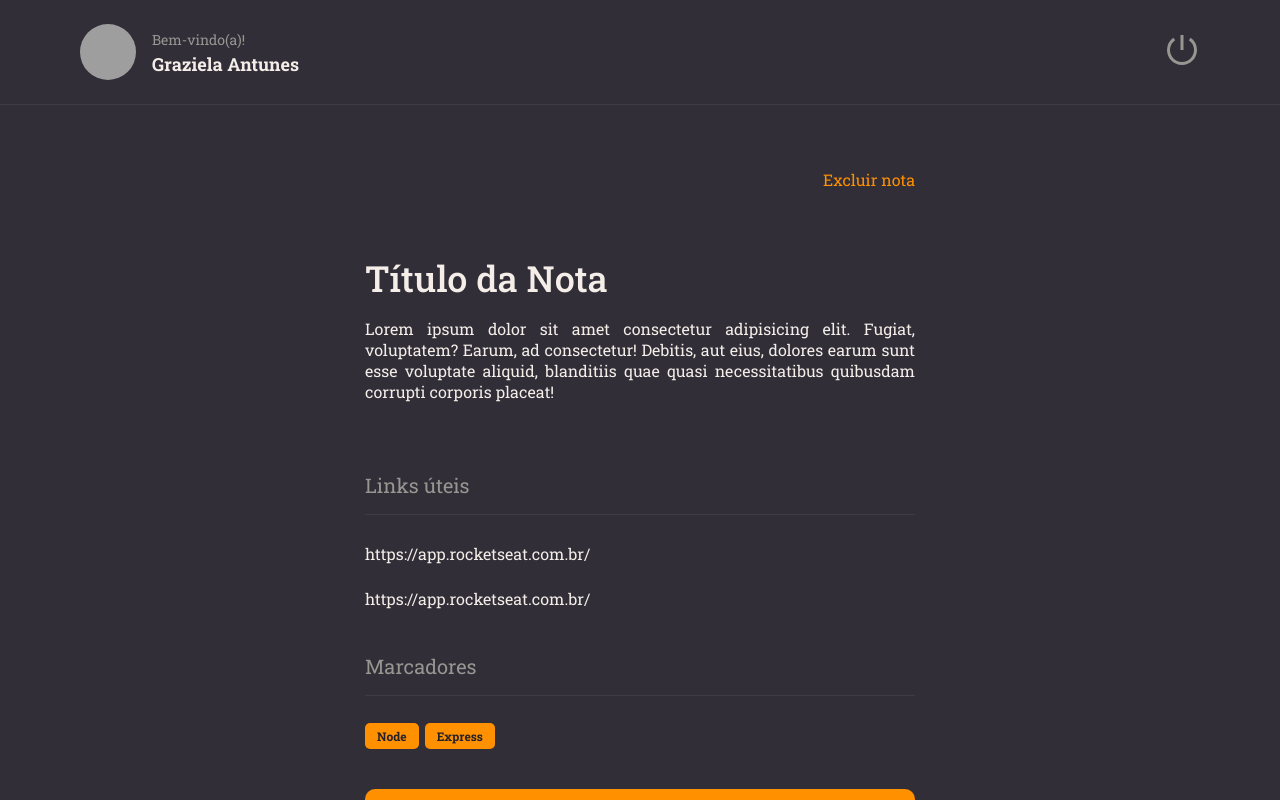
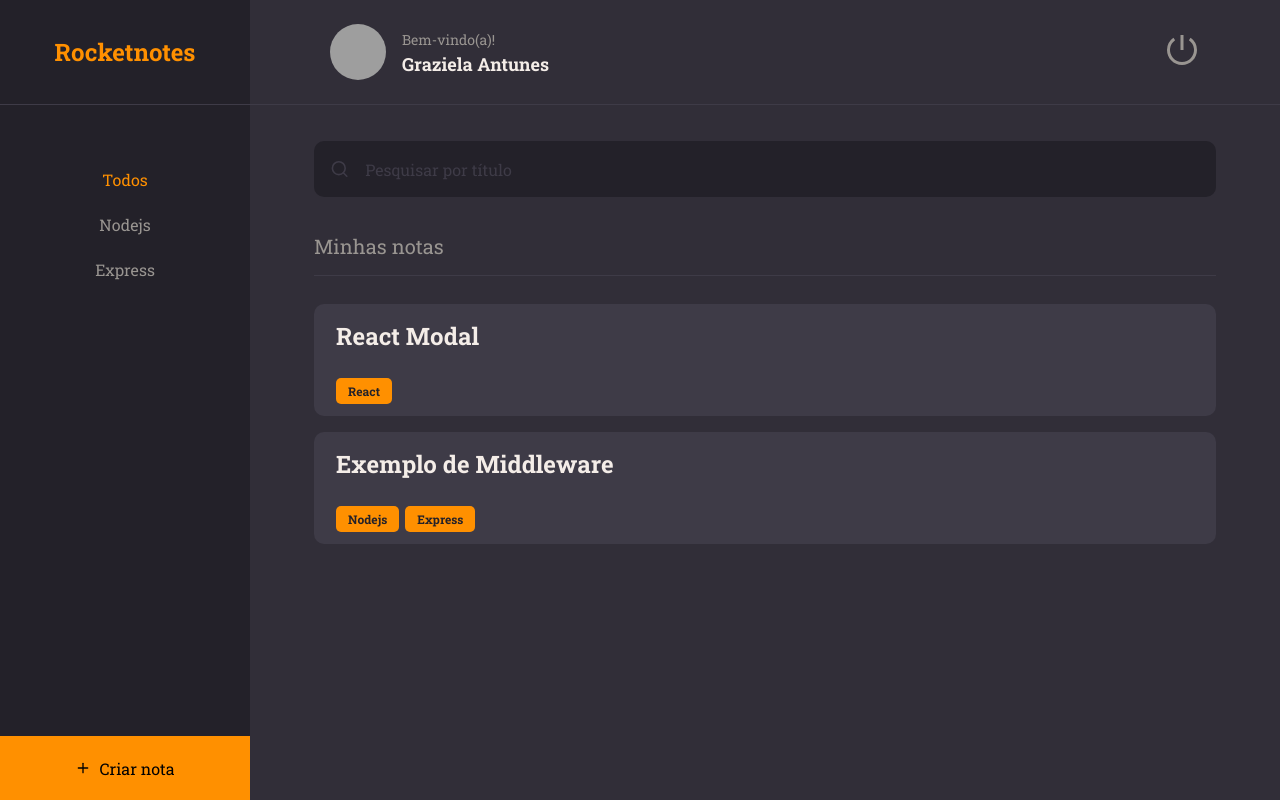
Before and after one commit to sagraziela/rocketnotes-interface, a React (Vite) app: page / in a window 1280 px wide. Built offline with nearby package versions, Linux system fonts and the light colour scheme; grey boxes are pictures that could not be loaded.

Commit message:
Page 'Home' and components InputText and Card

```diff
--- a/src/components/ButtonText/index.jsx
+++ b/src/components/ButtonText/index.jsx
@@ -1,9 +1,10 @@
 import { Container } from "./styled";
 
-export function ButtonText({ title, ...rest }) {
+export function ButtonText({ title, isActive = false, ...rest }) {
     return (
         <Container
         type="button"
+        isActive={isActive}
         {...rest}
         >
             {title}
--- a/src/components/ButtonText/styled.js
+++ b/src/components/ButtonText/styled.js
@@ -5,5 +5,5 @@ export const Container = styled.button`
     border: none;
     background: none;
     font-size: ${({ theme }) => theme.FONT_SIZE.MD};
-    color: ${({ theme }) => theme.COLORS.HIGHLIGHT_COLOR};
+    color: ${({ theme, isActive }) => isActive ? theme.COLORS.HIGHLIGHT_COLOR : theme.COLORS.GRAY_300};
 `;
--- /dev/null
+++ b/src/components/Card/index.jsx
@@ -0,0 +1,17 @@
+import { Container } from "./styles";
+import { Tag } from "../Tag";
+
+export function Card({data, ...rest}) {
+    return (
+        <Container {...rest}>
+            <h2>{data.title}</h2>
+
+            {
+                data.tags &&
+                <div>
+                    {data.tags.map(tag => <Tag key={tag.id} title={tag.name} />)}
+                </div>
+            }
+        </Container>
+    )
+}
--- /dev/null
+++ b/src/components/Card/styles.js
@@ -0,0 +1,21 @@
+import styled from "styled-components";
+
+export const Container = styled.div`
+    width: 100%;
+    height: 112px;
+    background-color: ${({ theme }) => theme.COLORS.GRAY_700};
+    padding: 16px 22px;
+    margin-bottom: 16px;
+
+    display: flex;
+    flex-direction: column;
+    justify-content: space-between;
+
+    border: none;
+    border-radius: 10px;
+
+    > h2 {
+        font-size: ${({ theme }) => theme.FONT_SIZE.XXL};
+        font-weight: ${({ theme }) => theme.FONT_WEIGHT.BOLD};
+    }
+`;
--- /dev/null
+++ b/src/components/InputText/index.jsx
@@ -0,0 +1,11 @@
+import { Container } from "./styles";
+
+export function InputText({ icon: Icon, ...rest }) {
+    return (
+        <Container
+        >
+            { Icon && <Icon size={20} /> }
+            <input type="text" {...rest} />
+        </Container>
+    )
+}
--- /dev/null
+++ b/src/components/InputText/styles.js
@@ -0,0 +1,33 @@
+import styled from 'styled-components';
+
+export const Container = styled.div`
+    width: 100%;
+    display: flex;
+    align-items: center;
+
+    background-color: ${({ theme }) => theme.COLORS.GRAY_900};
+    border-radius: 10px;
+    outline: 2px ${({ theme }) => theme.COLORS.GRAY_300};
+
+    > input {
+        border: none;
+        height: 56px;
+        width: 100%;
+        padding: 16px;
+
+        color: ${({ theme }) => theme.COLORS.GRAY_100};
+        font-size: ${({ theme }) => theme.FONT_SIZE.MD};
+        line-height: 24px;
+        background-color: transparent;
+        outline: none;
+
+        ::placeholder {
+            color: ${({ theme }) => theme.COLORS.GRAY_700};
+        }
+    }
+
+    > svg {
+        margin-left: 16px;
+        color: ${({ theme }) => theme.COLORS.GRAY_700};
+    }
+`;
--- a/src/components/Section/styles.js
+++ b/src/components/Section/styles.js
@@ -2,14 +2,13 @@ import styled from "styled-components";
 
 export const Container = styled.section`
     width: 100%;
-    margin-bottom: 28px;
 
     > h2 {
         border-bottom-width: 1px;
         border-bottom-style: solid;
         border-bottom-color: ${({ theme }) => theme.COLORS.GRAY_700};
         margin-bottom: 28px;
-        padding: 16px 0;
+        padding-bottom: 16px;
 
         font-size: ${({ theme }) => theme.FONT_SIZE.XL};
         font-weight: ${({ theme }) => theme.FONT_WEIGHT.REGULAR};
--- a/src/components/Tag/index.jsx
+++ b/src/components/Tag/index.jsx
@@ -1,7 +1,11 @@
 import { Container } from "./styles";
 
-export function Tag({ title }) {
+export function Tag({ title, ...rest }) {
     return (
-        <Container>{title}</Container>
+        <Container
+        {...rest}
+        >
+            {title}
+        </Container>
     )
 }
--- a/src/main.jsx
+++ b/src/main.jsx
@@ -2,14 +2,14 @@ import React from 'react';
 import ReactDOM from 'react-dom/client';
 import { ThemeProvider } from 'styled-components';
 import GlobalStyles from './styles/global'
-import { Details } from './pages/Details';
+import { Home } from './pages/Home';
 import theme from './styles/theme'
 
 ReactDOM.createRoot(document.getElementById('root')).render(
   <React.StrictMode>
     <ThemeProvider theme={theme}>
       <GlobalStyles />
-      <Details />
+      <Home />
     </ThemeProvider>
   </React.StrictMode>
 )
--- /dev/null
+++ b/src/pages/Home/index.jsx
@@ -0,0 +1,60 @@
+import { Container, Brand, Menu, Search, Content, NewNote } from "./styles";
+import { Header } from '../../components/Header';
+import { Section } from '../../components/Section';
+import { ButtonText } from '../../components/ButtonText';
+import { InputText } from "../../components/InputText";
+import { Card } from "../../components/Card";
+import { Tag } from "../../components/Tag";
+import { FiPlus, FiSearch } from 'react-icons/fi';
+
+export function Home() {
+    return (
+        <Container>
+            <Brand>
+            <h1>Rocketnotes</h1>
+            </Brand>
+
+            <Header></Header>
+
+            <Menu>
+                <li><ButtonText title="Todos" isActive ></ButtonText></li>
+                <li><ButtonText title="Nodejs" ></ButtonText></li>
+                <li><ButtonText title="Express" ></ButtonText></li>
+            </Menu>
+
+            <Search>
+                <InputText placeholder="Pesquisar por título" icon={FiSearch} />
+            </Search>
+
+            <Content>
+                <Section title="Minhas notas"></Section>
+
+                <Card
+                data={{
+                    title: 'React Modal',
+                    tags: [
+                        {id: 1, name: 'React'}
+                        ]
+                    }}
+                />
+
+                <Card
+                data={{
+                    title: 'Exemplo de Middleware',
+                    tags: [
+                        {id: 2, name: 'Nodejs'},
+                        {id: 3, name: 'Express'}
+                        ]
+                    }}
+                />
+
+            </Content>
+
+            <NewNote>
+                <FiPlus />
+                <p>Criar nota</p>
+            </NewNote>
+
+        </Container>
+    )
+}
--- /dev/null
+++ b/src/pages/Home/styles.js
@@ -0,0 +1,75 @@
+import styled from "styled-components";
+
+export const Container = styled.div`
+    width: 100%;
+    height: 100vh;
+    display: grid;
+
+    grid-template-columns: 250px auto;
+    grid-template-rows: 105px 128px auto 64px;
+    grid-template-areas:
+    "brand header"
+    "menu search"
+    "menu content"
+    "newNote content";
+
+    background-color: ${({ theme }) => theme.COLORS.GRAY_800};
+`;
+
+export const Brand = styled.div`
+    grid-area: brand;
+    display: flex;
+    justify-content: center;
+    align-items: center;
+    padding: auto;
+    background-color: ${({ theme }) => theme.COLORS.GRAY_900};
+
+    border-bottom-width: 1px;
+    border-bottom-style: solid;
+    border-bottom-color: ${({ theme }) => theme.COLORS.GRAY_700};;
+
+    > h1 {
+        font-size: ${({ theme }) => theme.FONT_SIZE.XXL};
+        font-weight: ${({ theme }) => theme.FONT_WEIGHT.BOLD};
+        color: ${({ theme }) => theme.COLORS.HIGHLIGHT_COLOR};
+    }
+
+`;
+
+export const Menu = styled.ul`
+    grid-area: menu;
+    list-style: none;
+    background-color: ${({ theme }) => theme.COLORS.GRAY_900};
+
+    text-align: center;
+    padding: 64px 0;
+
+    > li {
+        margin-bottom: 24px;
+    }
+`;
+
+export const Search = styled.div`
+    grid-area: search;
+    padding: 0 64px;
+    display: flex;
+    justify-content: center;
+    align-items: center;
+`;
+
+export const Content = styled.div`
+    grid-area: content;
+    margin: 0 64px 32px 64px;
+    overflow-y: auto;
+`;
+
+export const NewNote = styled.button`
+    grid-area: newNote;
+    background-color: ${({ theme }) => theme.COLORS.HIGHLIGHT_COLOR};
+    border: none;
+
+    display: flex;
+    justify-content: center;
+    align-items: center;
+    gap: 8px;
+`;
```
Also changed, not shown: src/pages/Login/index.jsx (deleted).
